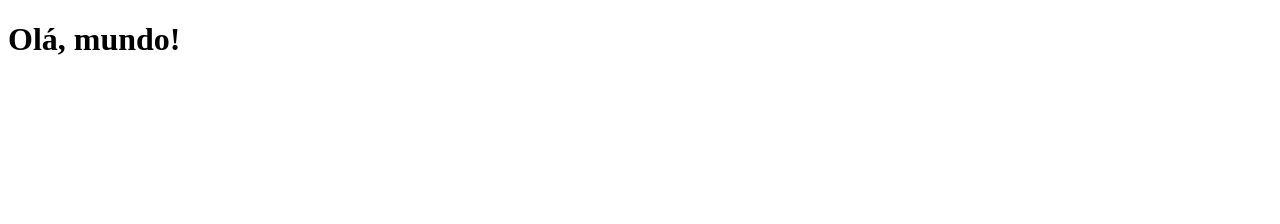
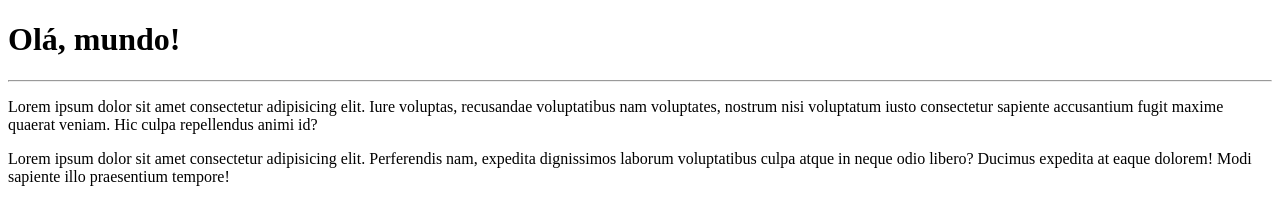
Before and after one commit to brunoeni0/Ola-Mundo, a plain HTML site: page site-exemplo/index.html in a window 1280 px wide. Drawn offline with Linux system fonts and the light colour scheme.

Commit message:
adicionei um parágrafo

```diff
--- a/site-exemplo/index.html
+++ b/site-exemplo/index.html
@@ -8,5 +8,8 @@
 </head>
 <body>
     <h1>Olá, mundo!</h1>
+    <hr>
+    <p>Lorem ipsum dolor sit amet consectetur adipisicing elit. Iure voluptas, recusandae voluptatibus nam voluptates, nostrum nisi voluptatum iusto consectetur sapiente accusantium fugit maxime quaerat veniam. Hic culpa repellendus animi id?</p>
+    <p>Lorem ipsum dolor sit amet consectetur adipisicing elit. Perferendis nam, expedita dignissimos laborum voluptatibus culpa atque in neque odio libero? Ducimus expedita at eaque dolorem! Modi sapiente illo praesentium tempore!</p>
 </body>
 </html>
```
